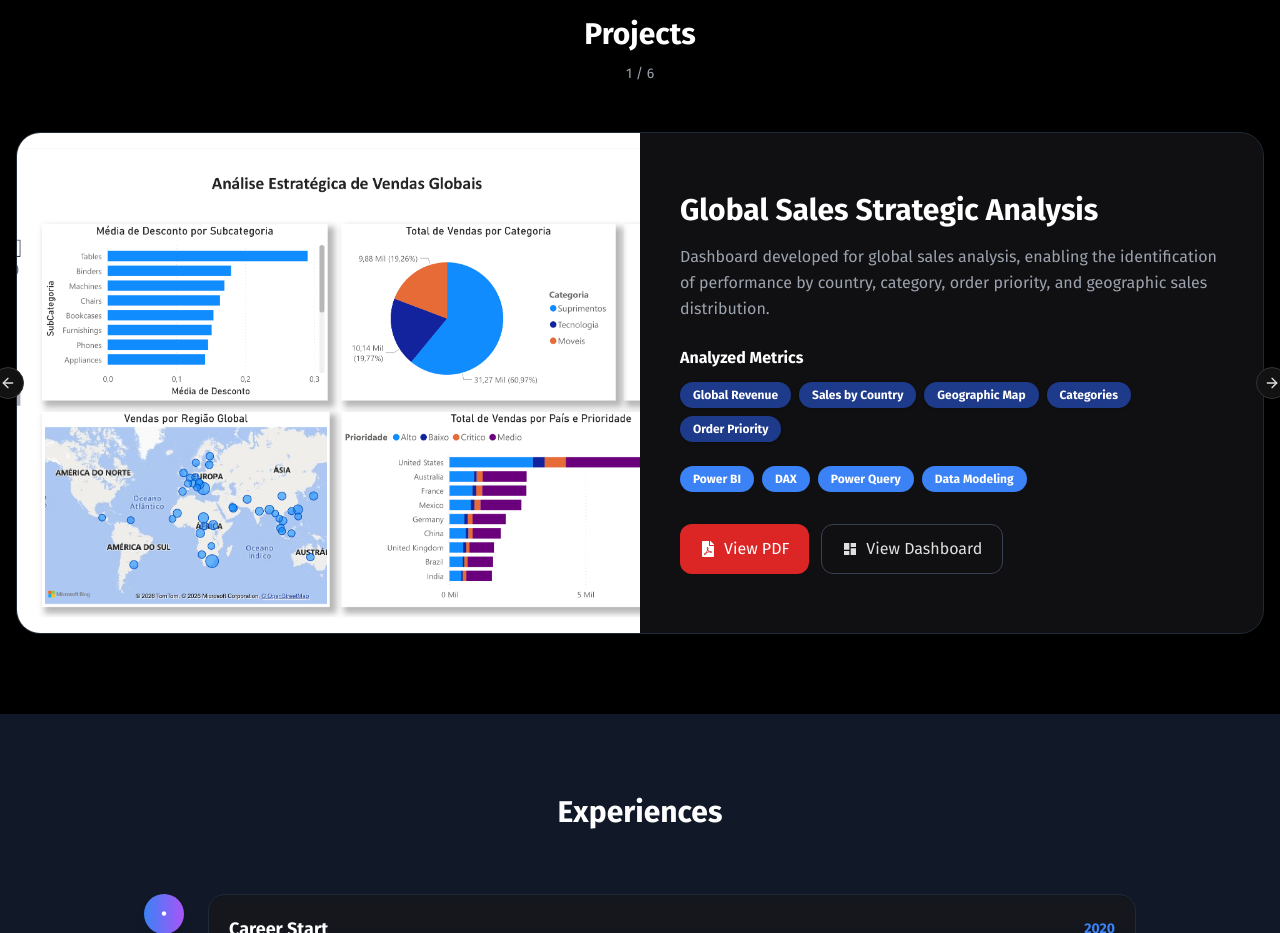
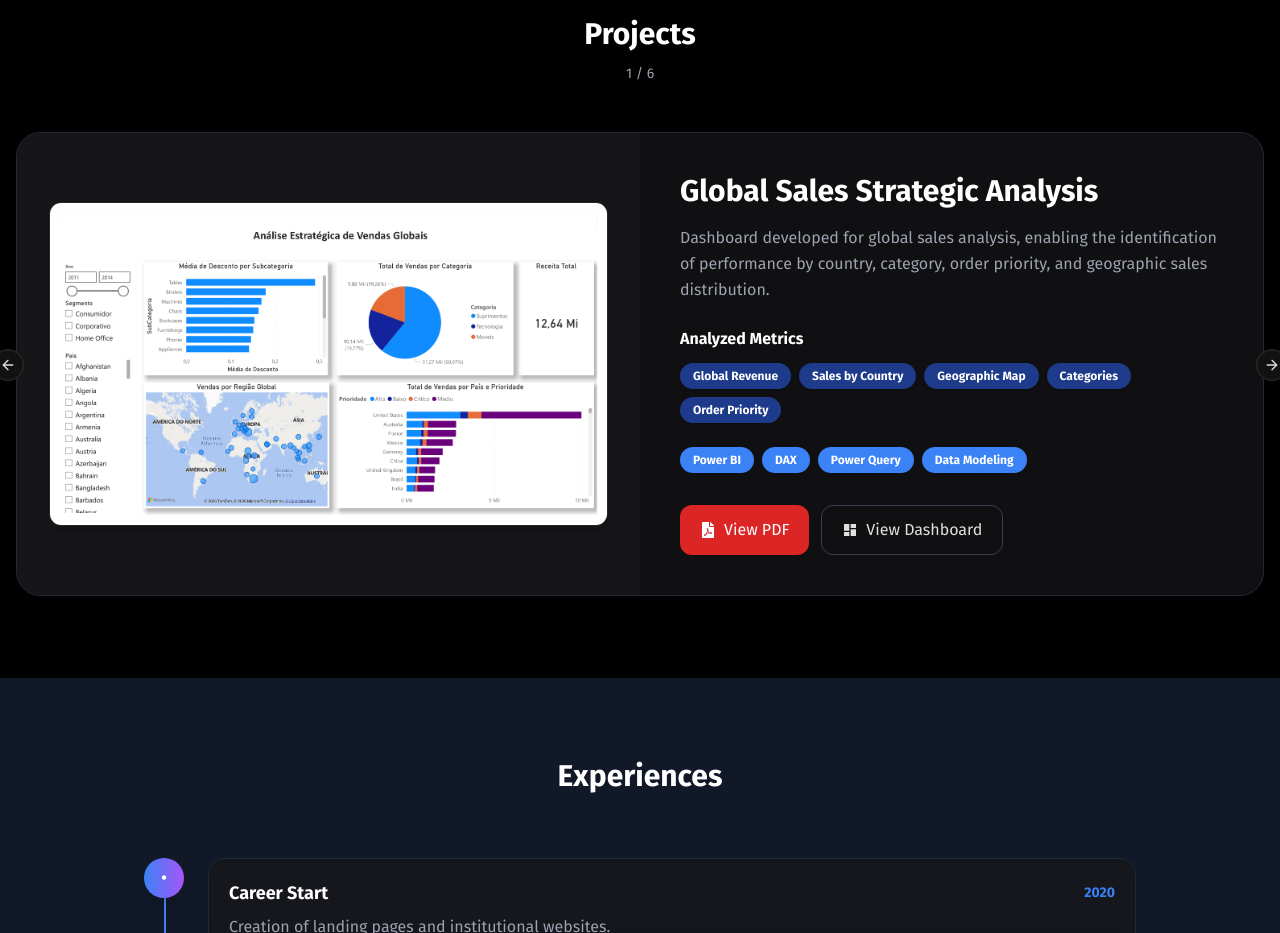
Before and after one commit to LucasAlvaresA/portfolio-lucas, a Next.js app: page / in a window 1280 px wide. Shown: the part 1340-2273 px from the top of the page. Built offline with nearby package versions, Linux system fonts and the light colour scheme.

Commit message:
fix: change some css and data order

```diff
--- a/src/components/sections/projects.tsx
+++ b/src/components/sections/projects.tsx
@@ -82,19 +82,22 @@ export const Projects = () => {
                                     "
                                 >
                                     <div className="grid lg:grid-cols-2">
-                                        <div className="relative min-h-[280px] lg:min-h-[500px]">
-                                            <Image
-                                                src={project.image}
-                                                alt={project.project[language]}
-                                                fill
-                                                priority
-                                                className="
-                                                    object-cover
-                                                    transition-transform
-                                                    duration-500
-                                                    hover:scale-105
-                                                "
-                                            />
+                                        <div className="p-6 lg:p-8 flex items-center justify-center bg-zinc-100 dark:bg-zinc-800/30 rounded-t-3xl lg:rounded-tr-none lg:rounded-l-3xl">
+                                            <div className="w-full shadow-lg rounded-xl overflow-hidden border border-gray-200 dark:border-zinc-800">
+                                                <Image
+                                                    src={project.image}
+                                                    alt={
+                                                        project.project[
+                                                            language
+                                                        ]
+                                                    }
+                                                    width={0}
+                                                    height={0}
+                                                    sizes="100vw"
+                                                    priority
+                                                    className="w-full h-auto object-cover"
+                                                />
+                                            </div>
                                         </div>
 
                                         <div className="p-8 lg:p-10 flex flex-col justify-center">
--- a/src/data/projects.ts
+++ b/src/data/projects.ts
@@ -61,50 +61,47 @@ export const projectsData = [
                 es: "Modelado de Datos",
             },
         ],
-
         pdf: "/pdfs/analise-vendas-globais.pdf",
         gallery: "/projects/vendas-globais",
     },
     {
-        id: 2,
+        id: 6,
         project: {
-            br: "Dashboard Comercial e Performance de Vendas",
-            en: "Sales Performance Dashboard",
-            es: "Dashboard Comercial y Rendimiento de Ventas",
+            br: "Dashboard de Análise de Dados de Logística",
+            en: "Logistics Data Analytics Dashboard",
+            es: "Dashboard de Análisis de Datos de Logística",
         },
-        image: "/projects/cover-venda-custo-lucro.png",
+        image: "/projects/cover-dashboard-logistica.png",
         description: {
-            br: "Painel executivo para monitoramento de faturamento, margem de lucro, custos logísticos, ticket médio e evolução dos resultados ao longo do tempo.",
-
-            en: "Executive dashboard designed to monitor revenue, profit margin, logistics costs, average ticket value, and business performance over time.",
-
-            es: "Panel ejecutivo para monitorear ingresos, margen de beneficio, costos logísticos, ticket promedio y evolución de los resultados a lo largo del tiempo.",
+            br: "Dashboard focado na gestão logística, permitindo monitorar o total de entregas, performance de prazos, distribuição regional e eficiência por canal de entrega.",
+            en: "Logistics management dashboard designed to monitor total deliveries, on-time performance, regional distribution, and delivery channel efficiency.",
+            es: "Dashboard centrado en la gestión logística, permitiendo monitorear el total de entregas, rendimiento de plazos, distribución regional y eficiencia por canal de entrega.",
         },
         highlights: [
             {
-                br: "Faturamento",
-                en: "Revenue",
-                es: "Ingresos",
+                br: "Total de Entregas",
+                en: "Total Deliveries",
+                es: "Total de Entregas",
             },
             {
-                br: "Margem de Lucro",
-                en: "Profit Margin",
-                es: "Margen de Beneficio",
+                br: "Entregas no Prazo",
+                en: "On-Time Deliveries",
+                es: "Entregas a Tiempo",
             },
             {
-                br: "Ticket Médio",
-                en: "Average Ticket",
-                es: "Ticket Promedio",
+                br: "Status de Entrega",
+                en: "Delivery Status",
+                es: "Estado de Entrega",
             },
             {
-                br: "Custos de Envio",
-                en: "Shipping Costs",
-                es: "Costos de Envío",
+                br: "Distribuição Regional",
+                en: "Regional Distribution",
+                es: "Distribución Regional",
             },
             {
-                br: "KPIs Executivos",
-                en: "Executive KPIs",
-                es: "KPIs Ejecutivos",
+                br: "Evolução Mensal",
+                en: "Monthly Performance",
+                es: "Evolución Mensual",
             },
         ],
         technologies: [
@@ -124,14 +121,13 @@ export const projectsData = [
                 es: "Power Query",
             },
             {
-                br: "Excel",
-                en: "Excel",
-                es: "Excel",
+                br: "Análise de Dados",
+                en: "Data Analytics",
+                es: "Análisis de Datos",
             },
         ],
-
-        pdf: "/pdfs/analise-venda-custo-lucro.pdf",
-        gallery: "/projects/comercial",
+        pdf: "/pdfs/dashboard-logistica.pdf",
+        gallery: "/projects/logistica",
     },
     {
         id: 3,
@@ -207,7 +203,7 @@ export const projectsData = [
         },
         image: "/projects/cover-dashboard-rh.png",
         description: {
-            br: "Dashboard de RH focado em indicadores de força de trabalho, perfil dos colaboradores, distribuição por função, salários e métricas de engajamento.",
+            br: "Dashboard de RH focado em indicadores de força de trabalho, perfil dos colaboradores, distribution por função, salários e métricas de engajamento.",
             en: "HR dashboard focused on workforce analytics, employee profiles, job role distribution, salary insights, and engagement metrics.",
             es: "Dashboard de Recursos Humanos centrado en indicadores de fuerza laboral, perfil de colaboradores, distribución por cargo, salarios y métricas de compromiso.",
         },
@@ -325,48 +321,47 @@ export const projectsData = [
                 es: "Modelado Analítico",
             },
         ],
-
         pdf: "/pdfs/dashboard-analise-financeira.pdf",
         gallery: "/projects/financeiro",
     },
     {
-        id: 6,
+        id: 2,
         project: {
-            br: "Dashboard de Análise de Dados de Logística",
-            en: "Logistics Data Analytics Dashboard",
-            es: "Dashboard de Análisis de Datos de Logística",
+            br: "Dashboard Comercial e Performance de Vendas",
+            en: "Sales Performance Dashboard",
+            es: "Dashboard Comercial y Rendimiento de Ventas",
         },
-        image: "/projects/cover-dashboard-logistica.png",
+        image: "/projects/cover-venda-custo-lucro.png",
         description: {
-            br: "Dashboard focado na gestão logística, permitindo monitorar o total de entregas, performance de prazos, distribuição regional e eficiência por canal de entrega.",
-            en: "Logistics management dashboard designed to monitor total deliveries, on-time performance, regional distribution, and delivery channel efficiency.",
-            es: "Dashboard centrado en la gestión logística, permitiendo monitorear el total de entregas, rendimiento de plazos, distribución regional y eficiencia por canal de entrega.",
+            br: "Painel executivo para monitoramento de faturamento, margem de lucro, custos logísticos, ticket médio e evolução dos resultados ao longo do tempo.",
+            en: "Executive dashboard designed to monitor revenue, profit margin, logistics costs, average ticket value, and business performance over time.",
+            es: "Panel ejecutivo para monitorear ingresos, margen de beneficio, costos logísticos, ticket promedio y evolución de los resultados a lo largo del tempo.",
         },
         highlights: [
             {
-                br: "Total de Entregas",
-                en: "Total Deliveries",
-                es: "Total de Entregas",
+                br: "Faturamento",
+                en: "Revenue",
+                es: "Ingresos",
             },
             {
-                br: "Entregas no Prazo",
-                en: "On-Time Deliveries",
-                es: "Entregas a Tiempo",
+                br: "Margem de Lucro",
+                en: "Profit Margin",
+                es: "Margen de Beneficio",
             },
             {
-                br: "Status de Entrega",
-                en: "Delivery Status",
-                es: "Estado de Entrega",
+                br: "Ticket Médio",
+                en: "Average Ticket",
+                es: "Ticket Promedio",
             },
             {
-                br: "Distribuição Regional",
-                en: "Regional Distribution",
-                es: "Distribución Regional",
+                br: "Custos de Envio",
+                en: "Shipping Costs",
+                es: "Costos de Envío",
             },
             {
-                br: "Evolução Mensal",
-                en: "Monthly Performance",
-                es: "Evolución Mensual",
+                br: "KPIs Executivos",
+                en: "Executive KPIs",
+                es: "KPIs Ejecutivos",
             },
         ],
         technologies: [
@@ -386,12 +381,12 @@ export const projectsData = [
                 es: "Power Query",
             },
             {
-                br: "Análise de Dados",
-                en: "Data Analytics",
-                es: "Análisis de Datos",
+                br: "Excel",
+                en: "Excel",
+                es: "Excel",
             },
         ],
-        pdf: "/pdfs/dashboard-logistica.pdf",
-        gallery: "/projects/logistica",
+        pdf: "/pdfs/analise-venda-custo-lucro.pdf",
+        gallery: "/projects/comercial",
     },
 ];
```
